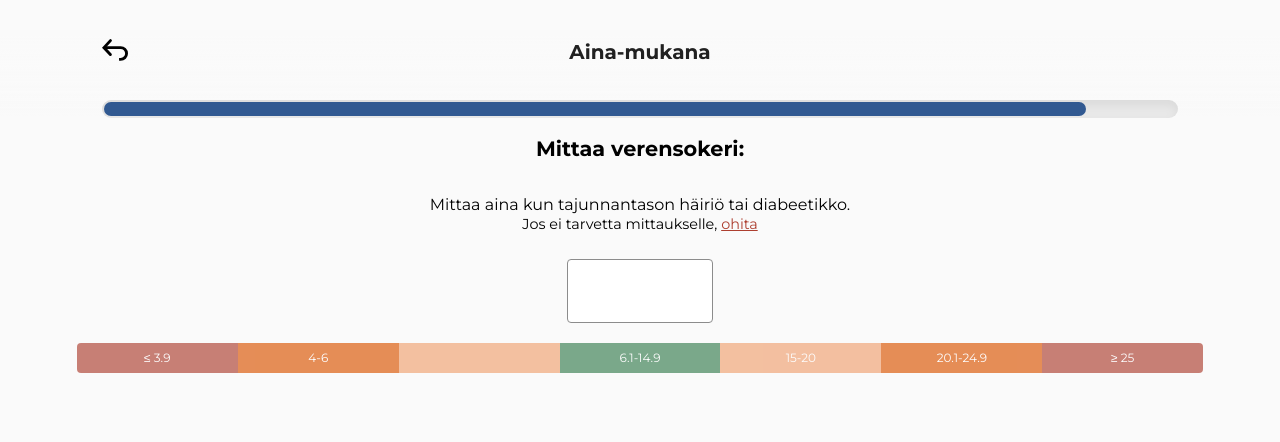
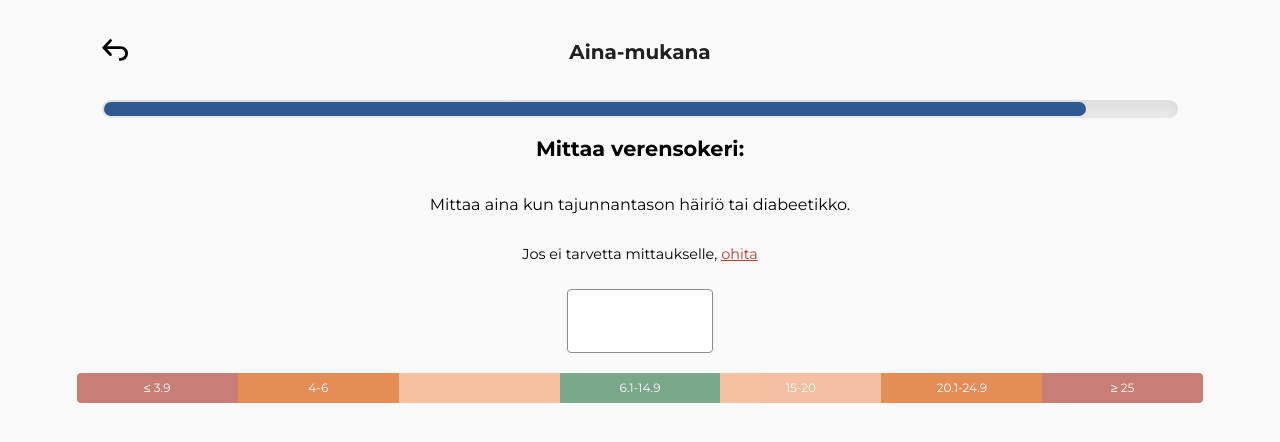
Before and after one commit to digitalents-helsinki/Sote-App, a React (Create React App) app: page /verensokeri in a window 1280 px wide. Shown: the top 442 px of the page. Built offline with nearby package versions, Linux system fonts and the light colour scheme.

Commit message:
Update VerensokeriPage.js

```diff
--- a/src/Pages/VerensokeriPage.js
+++ b/src/Pages/VerensokeriPage.js
@@ -16,7 +16,7 @@ function VerensokeriPage({
     >
       <p
         className="page-paragraph"
-        style={{ fontSize: "0.9rem", marginTop: "-30px" }}
+        style={{ fontSize: "0.9rem", marginTop: "0px" }}
       >
         Jos ei tarvetta mittaukselle,{" "}
         <span
```
